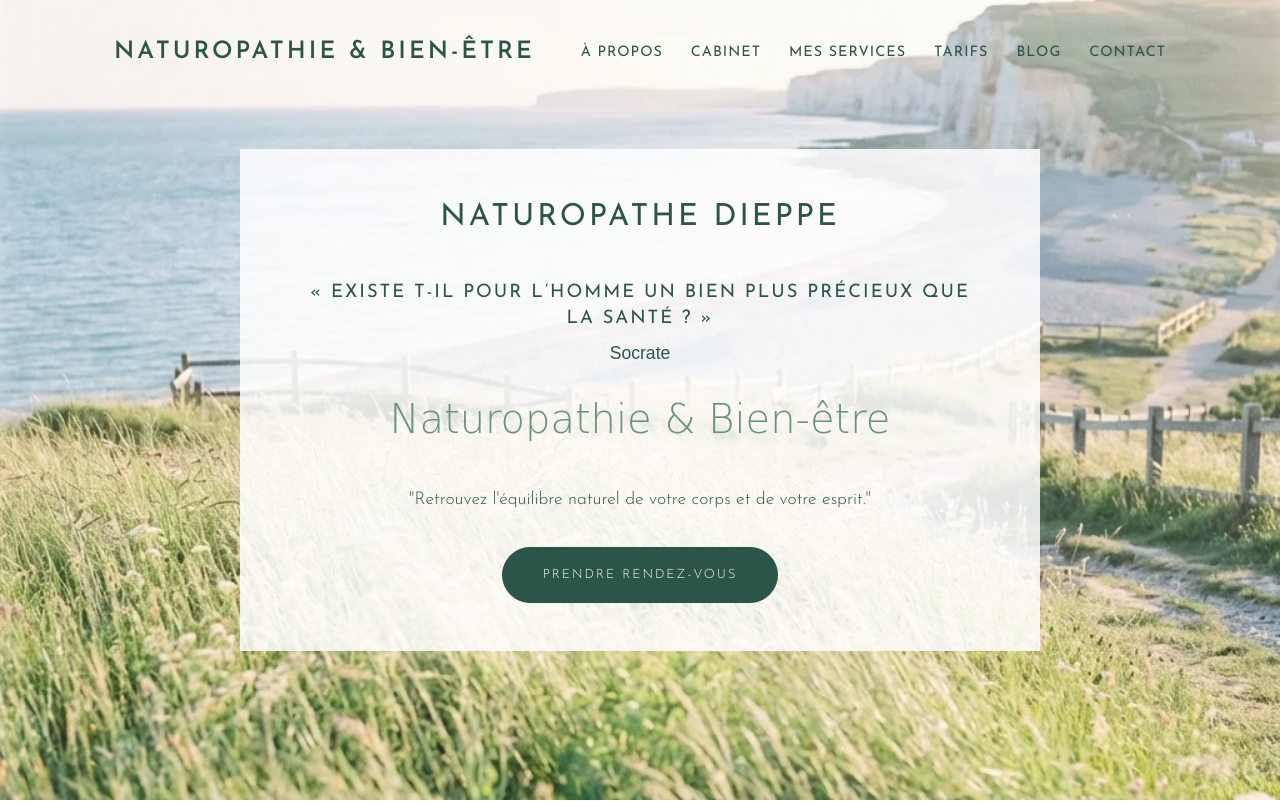
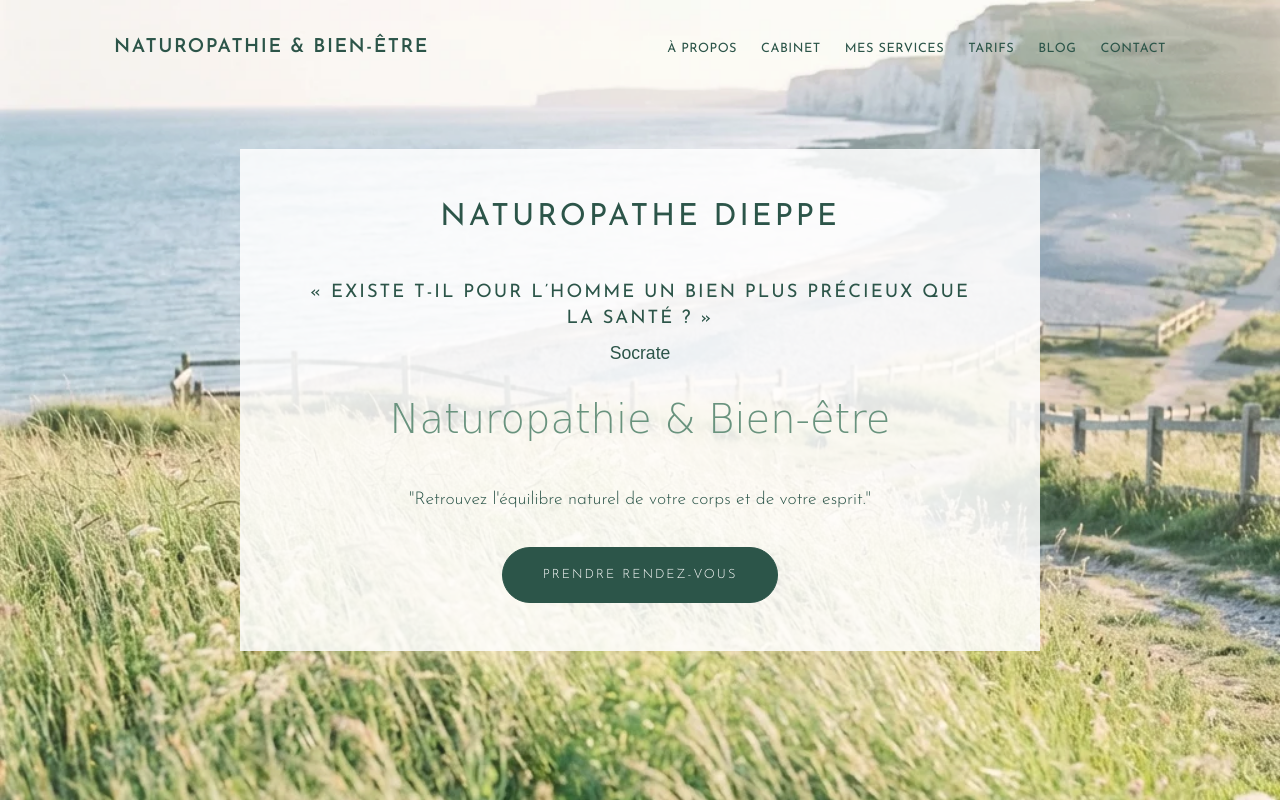
Before and after one commit to gdeboishebert-spec/naturessence-amelie, a website: page index.html in a window 1280 px wide. Shown: the top 802 px of the page. Drawn offline with Linux system fonts and the light colour scheme; a web font is replaced by a local one.

Commit message:
Réduit la taille des polices du bandeau de navigation
Logo et liens plus compacts (taille et letter-spacing réduits) pour
que le menu complet tienne sur une seule ligne même sur des écrans
plus modestes, en plus de l'espacement déjà resserré.

Co-Authored-By: Claude Sonnet 5 <noreply@anthropic.com>

```diff
--- a/styles.css
+++ b/styles.css
@@ -97,24 +97,25 @@ header {
 }
 
 .logo {
-    font-size: 1.5rem;
+    font-size: 1.2rem;
     font-weight: 600;
-    letter-spacing: 3px;
+    letter-spacing: 1.5px;
     text-transform: uppercase;
     color: var(--color-primary);
+    white-space: nowrap;
     /* Dark green on light bg */
 }
 
 .nav-links {
     list-style: none;
     display: flex;
-    gap: 1.75rem;
+    gap: 1.5rem;
 }
 
 .nav-links a {
-    font-size: 0.9rem;
+    font-size: 0.8rem;
     text-transform: uppercase;
-    letter-spacing: 1px;
+    letter-spacing: 0.5px;
     font-weight: 400;
     white-space: nowrap;
 }
```
